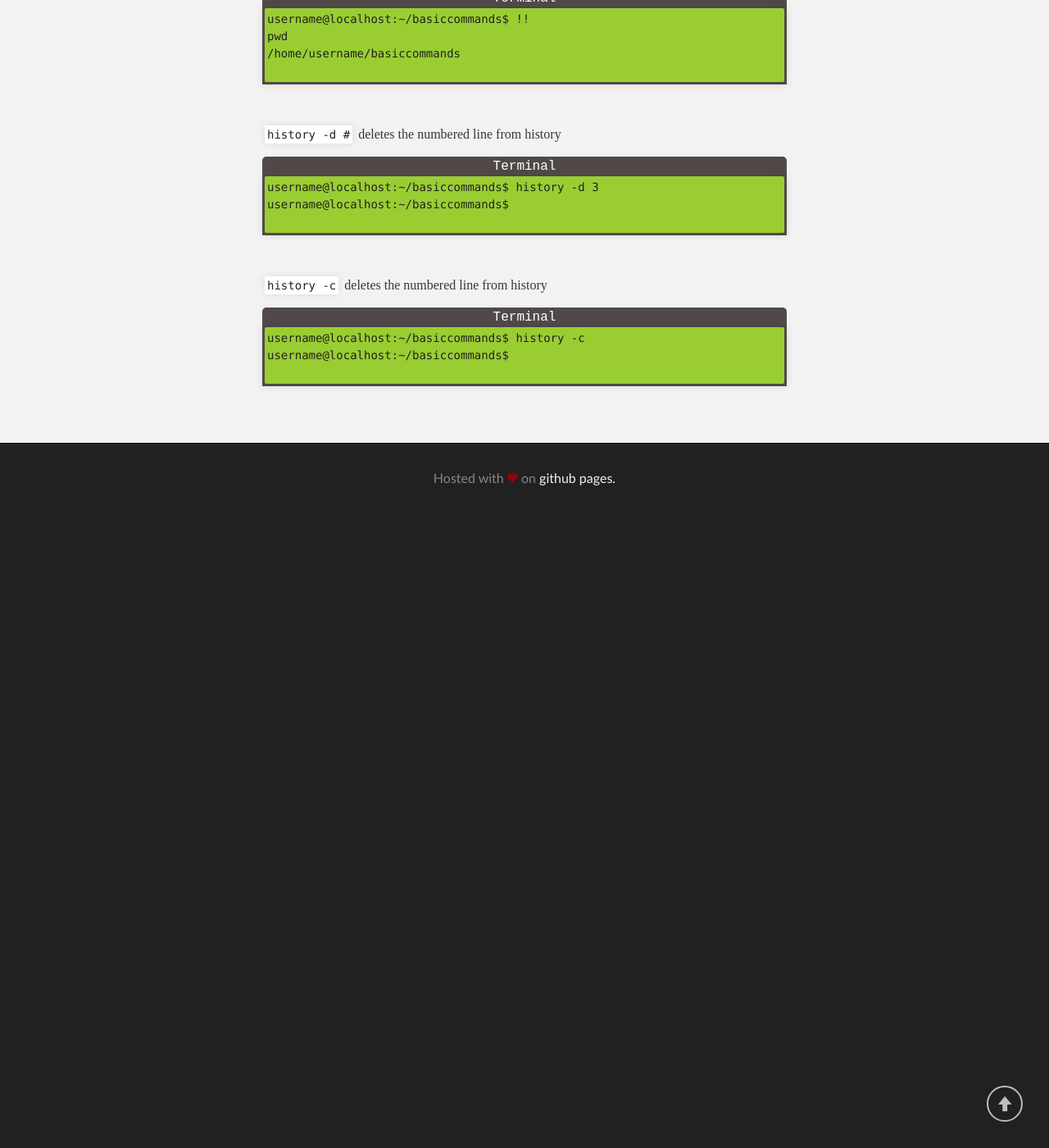
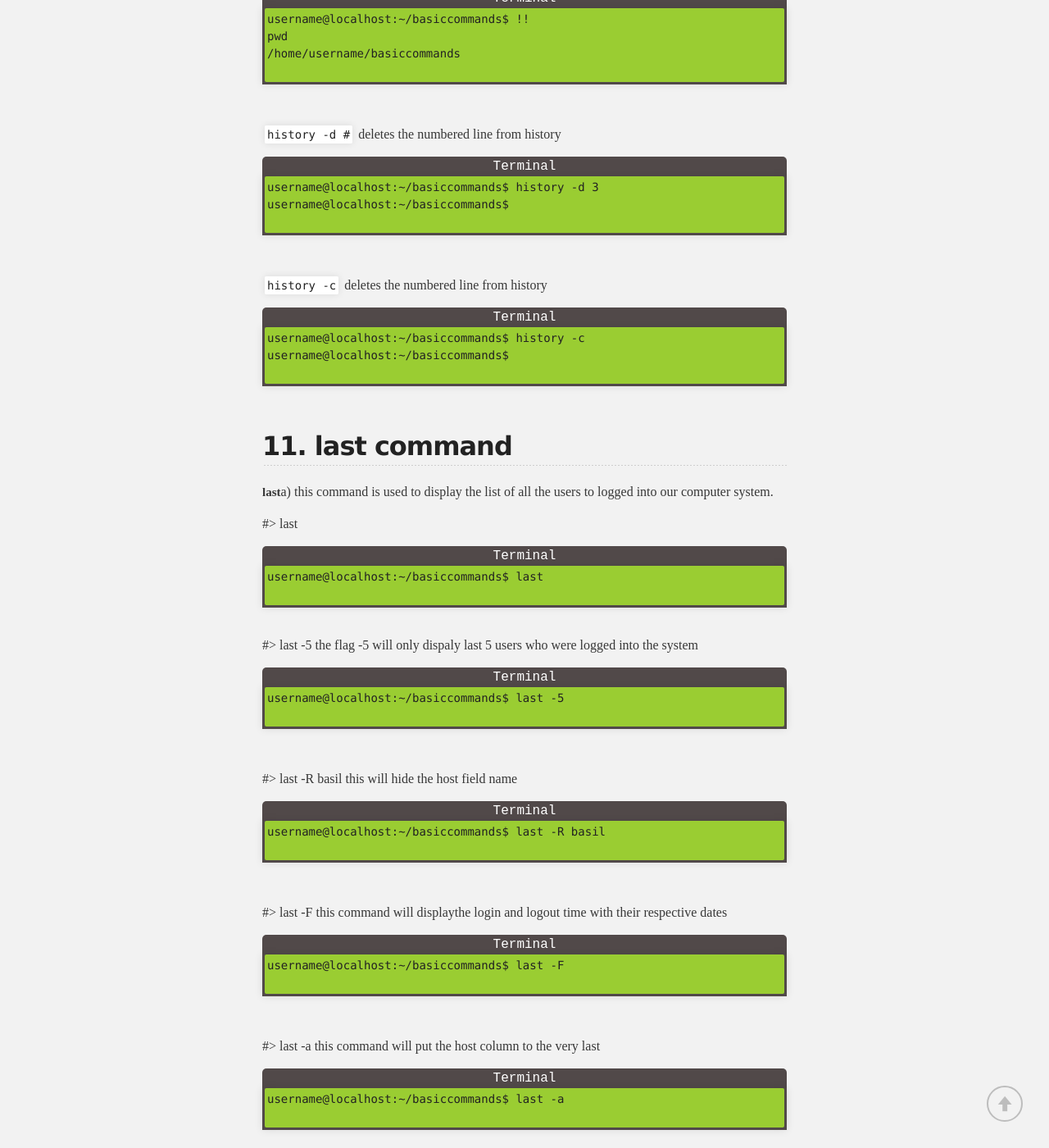
Before and after one commit to rajeev29five/rajeev29five.github.io, a Jekyll site: the page built from command-line.md, in a window 1280 px wide and 1400 px high, scrolled down 13077 px. Shown: the whole window at 82% size. Built offline with Jekyll 4.4.1, drawn with Linux system fonts in a browser that asks for light colours; before the commit the page ends 13707 px from its top, so only the background shows below that.

Commit message:
I have added the last command which users are normally not much aware about,hope this will help the beginners to learn something new and different

````diff
--- a/command-line.md
+++ b/command-line.md
@@ -586,3 +586,55 @@ username@localhost:~/basiccommands$
     </code></pre>
 </div>
 <br>
+
+## 11. last command
+
+**last**a) this command is used to display the list of all the users to logged into our computer system.
+
+#> last
+
+<p class="terminal">Terminal</p>
+```
+username@localhost:~/basiccommands$ last
+
+```
+<br>
+#> last -5
+the flag -5 will only dispaly last 5 users who were logged into the system
+
+<p class="terminal">Terminal</p>
+```
+username@localhost:~/basiccommands$ last -5
+
+```
+<br>
+
+#> last -R basil
+this will hide the host field name
+
+<p class="terminal">Terminal</p>
+```
+username@localhost:~/basiccommands$ last -R basil
+
+```
+<br>
+
+#> last -F
+this command will displaythe login and logout time with their respective dates
+
+<p class="terminal">Terminal</p>
+```
+username@localhost:~/basiccommands$ last -F
+
+```
+<br>
+
+#> last -a
+this command will put the host column to the very last
+
+<p class="terminal">Terminal</p>
+```
+username@localhost:~/basiccommands$ last -a
+
+```
+<br>
````
